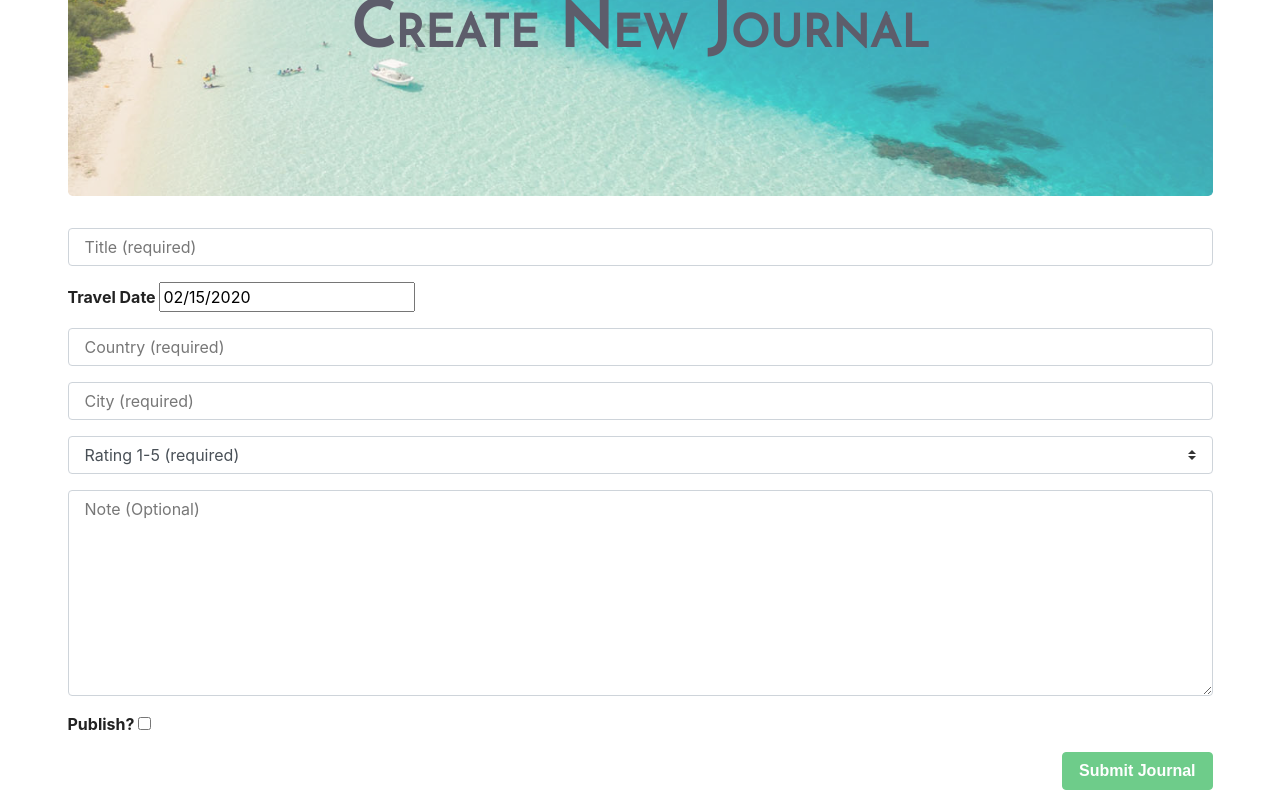
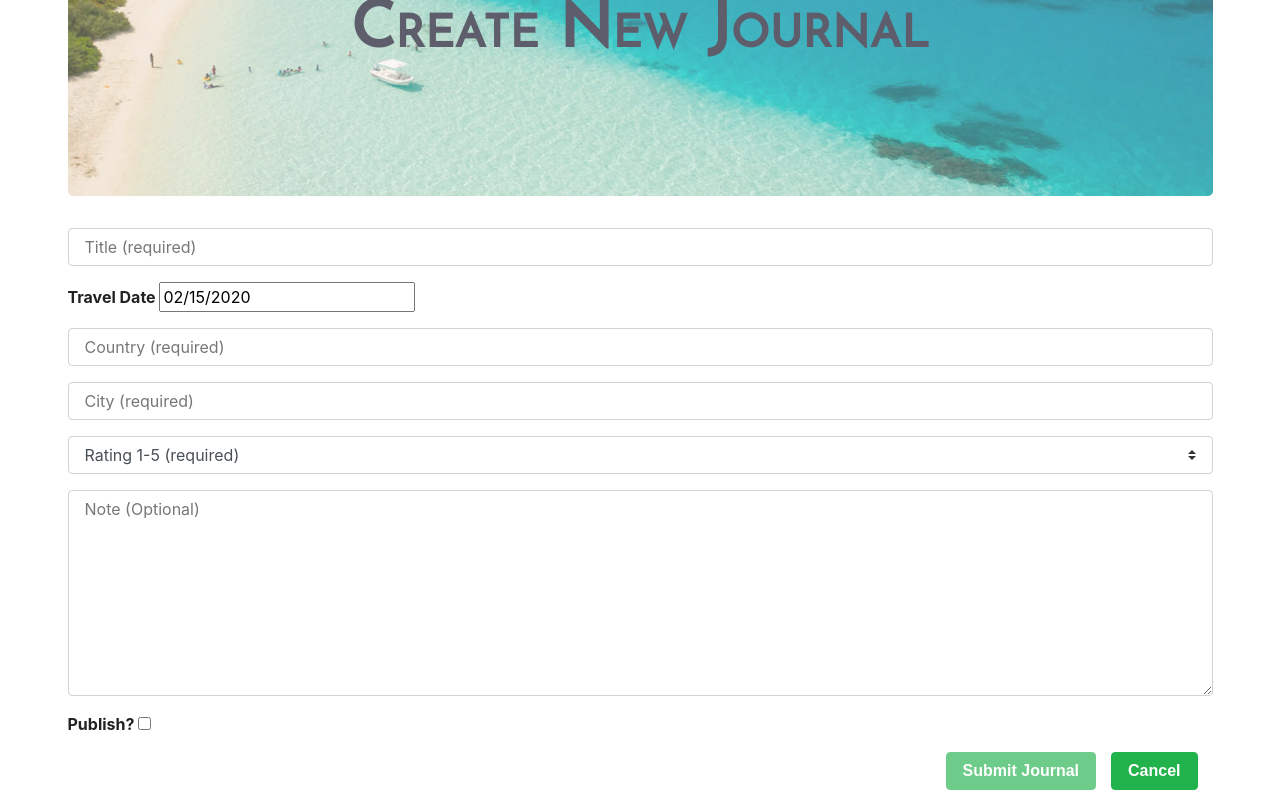
Before and after one commit to zhenyang9261/web-project3, a React (Create React App) app in the folder client/: page /CreateJournal/1 in a window 1280 px wide. Shown: the part 184-984 px from the top of the page. Built offline with nearby package versions, Linux system fonts and the light colour scheme; no server answers; a web font is replaced by a local one.

Commit message:
Added Cancel button in createjournal page

```diff
--- a/client/src/components/Form/index.js
+++ b/client/src/components/Form/index.js
@@ -20,7 +20,7 @@ export function TextArea(props) {
 
 export function FormBtn(props) {
   return (
-    <button {...props} style={{ float: "right", marginBottom: 10 }} className="btn btn-success">
+    <button {...props} style={{ float: "right", marginRight: 15, marginBottom: 10 }} className="btn btn-success">
       {props.children}
     </button>
   );
--- a/client/src/pages/CreateJournal.js
+++ b/client/src/pages/CreateJournal.js
@@ -49,6 +49,12 @@ class CreateJournal extends Component {
         [name]: value
       });
     }
+  };
+
+  handleCancel = event => {
+    event.preventDefault();
+
+    this.setState({ done: true });
   };
 
   handleFormSubmit = event => {
@@ -138,6 +144,12 @@ class CreateJournal extends Component {
                 onChange={this.handleInputChange}
               />
               </div>
+
+              <FormBtn
+                onClick={this.handleCancel}
+              >
+                Cancel
+              </FormBtn>
               <FormBtn
                 disabled={!(this.state.title && this.state.date && this.state.country && this.state.city)}
                 onClick={this.handleFormSubmit}
```
